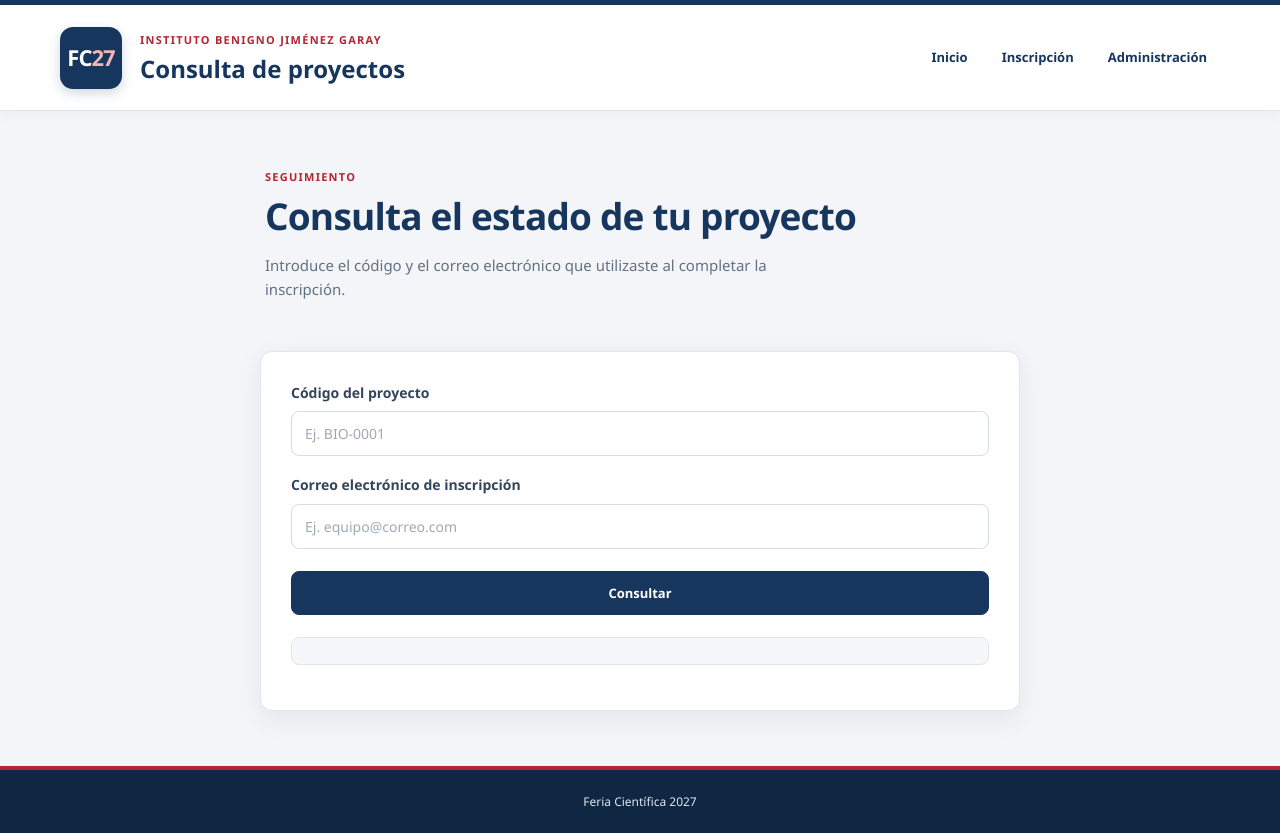
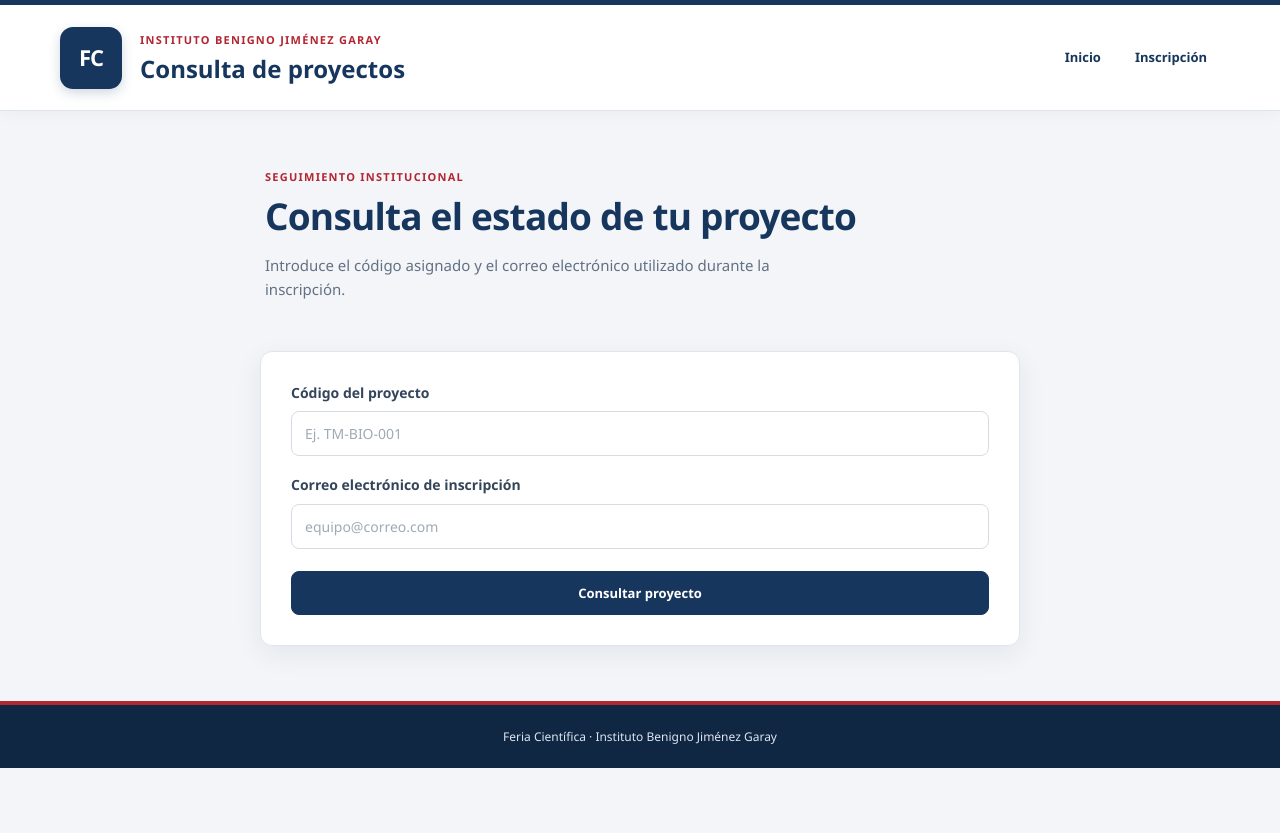
Before and after one commit to feriacientifica2027-coder/Proyecto-cient-fico-, a plain HTML site: page consulta.html in a window 1280 px wide. After the commit the page ends 800 px from the top, so only its background shows below. Drawn offline with Linux system fonts and the light colour scheme.

Commit message:
Update consulta.html for project inquiry form

```diff
--- a/consulta.html
+++ b/consulta.html
@@ -1,17 +1,17 @@
-
 <!DOCTYPE html>
 <html lang="es">
 <head>
   <meta charset="UTF-8">
   <meta name="viewport" content="width=device-width, initial-scale=1">
-  <title>Consultar proyecto | Feria Científica 2027</title>
+  <meta name="theme-color" content="#194D3B">
+  <title>Consulta de proyectos | Feria Científica</title>
   <link rel="stylesheet" href="css/estilos.css">
 </head>
 <body>
 
 <header class="site-header">
   <div class="container header-inner">
-    <div class="brand-mark">FC<span>27</span></div>
+    <div class="brand-mark">FC</div>
     <div>
       <p class="eyebrow">Instituto Benigno Jiménez Garay</p>
       <h1>Consulta de proyectos</h1>
@@ -19,26 +19,22 @@
     <nav>
       <a href="index.html">Inicio</a>
       <a href="inscripcion.html">Inscripción</a>
-      <a href="admin.html">Administración</a>
     </nav>
   </div>
 </header>
 
 <main class="container narrow">
-
   <section class="intro">
-    <p class="eyebrow">Seguimiento</p>
+    <p class="eyebrow">Seguimiento institucional</p>
     <h2>Consulta el estado de tu proyecto</h2>
     <p>
-      Introduce el código y el correo electrónico
-      que utilizaste al completar la inscripción.
+      Introduce el código asignado y el correo electrónico utilizado
+      durante la inscripción.
     </p>
   </section>
 
   <section class="panel">
-
     <form id="consultaForm">
-
       <label for="codigo">
         Código del proyecto
         <input
@@ -46,12 +42,11 @@
           id="codigo"
           name="codigo"
           required
-          placeholder="Ej. BIO-0001"
           maxlength="20"
-          autocomplete="off"
-          pattern="[A-Za-z]{2,3}-[0-9]{4}"
-          title="Introduce un código con el formato BIO-0001"
-        >
+          placeholder="Ej. TM-BIO-001"
+          pattern="(TM|TV)-(BIO|CAM|CCO|CSC|FMA|INY|QUI|SYM)-[0-9]{3}"
+          title="Formato: TM-BIO-001 o TV-QUI-001"
+          autocomplete="off">
       </label>
 
       <label for="correo">
@@ -61,37 +56,23 @@
           id="correo"
           name="correo"
           required
-          placeholder="Ej. equipo@correo.com"
           maxlength="160"
-          autocomplete="email"
-        >
+          placeholder="equipo@correo.com"
+          autocomplete="email">
       </label>
 
-      <button class="button primary full" type="submit">
-        Consultar
-      </button>
-
+      <button class="button primary full" type="submit">Consultar proyecto</button>
     </form>
 
-    <div
-      id="consultaResult"
-      class="result-box"
-      aria-live="polite"
-      role="status">
-    </div>
-
+    <div id="consultaResult" class="result-box" aria-live="polite" role="status"></div>
   </section>
-
 </main>
 
 <footer>
-  <div class="container">
-    Feria Científica 2027
-  </div>
+  <div class="container">Feria Científica · Instituto Benigno Jiménez Garay</div>
 </footer>
 
 <script src="js/config.js"></script>
 <script src="js/consulta.js"></script>
-
 </body>
 </html>
```
